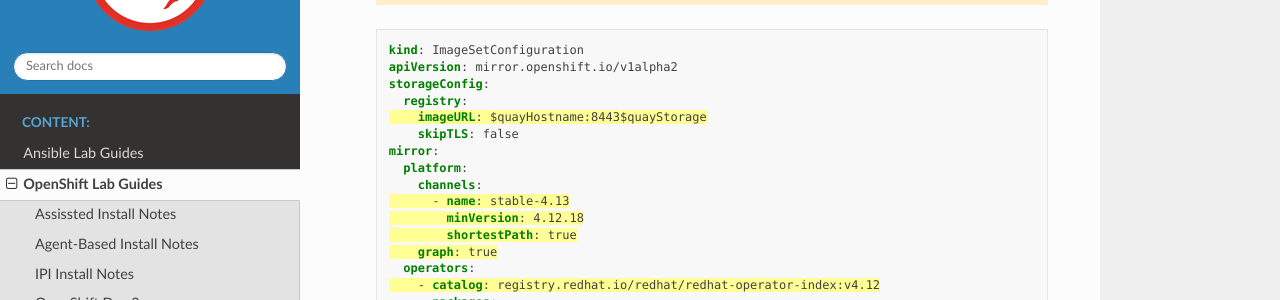
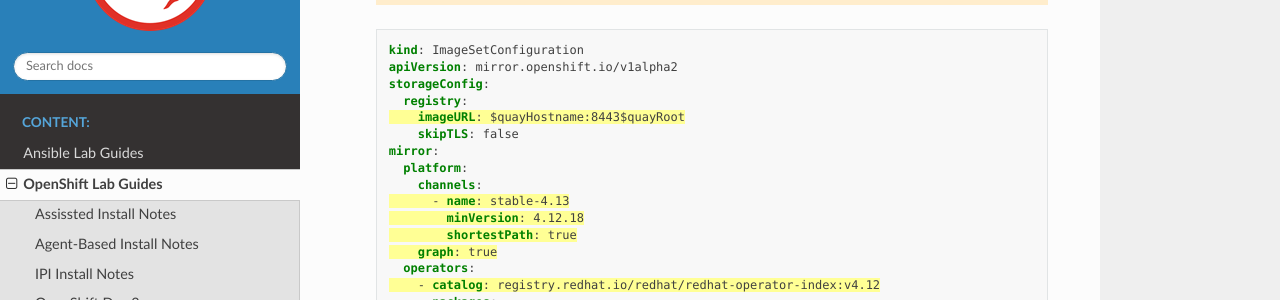
Before and after one commit to vtog/labGuides, a Sphinx documentation site: the page built from source/ocp/local-mirror-registry.rst, in a window 1280 px wide and 900 px high, scrolled down 3966 px. Shown: the part 150-450 px from the top of the window. Built offline with Sphinx 7.4.7 and the Read the Docs theme 2.0.0, drawn with Linux system fonts in a browser that asks for light colours; pages that are not in the unit, such as notebooks, are missing from menus.

Commit message:
mir-reg cleanup

```diff
--- a/source/ocp/local-mirror-registry.rst
+++ b/source/ocp/local-mirror-registry.rst
@@ -193,7 +193,7 @@
       apiVersion: mirror.openshift.io/v1alpha2
       storageConfig:
         registry:
-          imageURL: $quayHostname:8443$quayStorage
+          imageURL: $quayHostname:8443$quayRoot
           skipTLS: false
       mirror:
         platform:
```
Also changed, not shown: other parts of source/ocp/local-mirror-registry.rst (+1 -1 lines).
